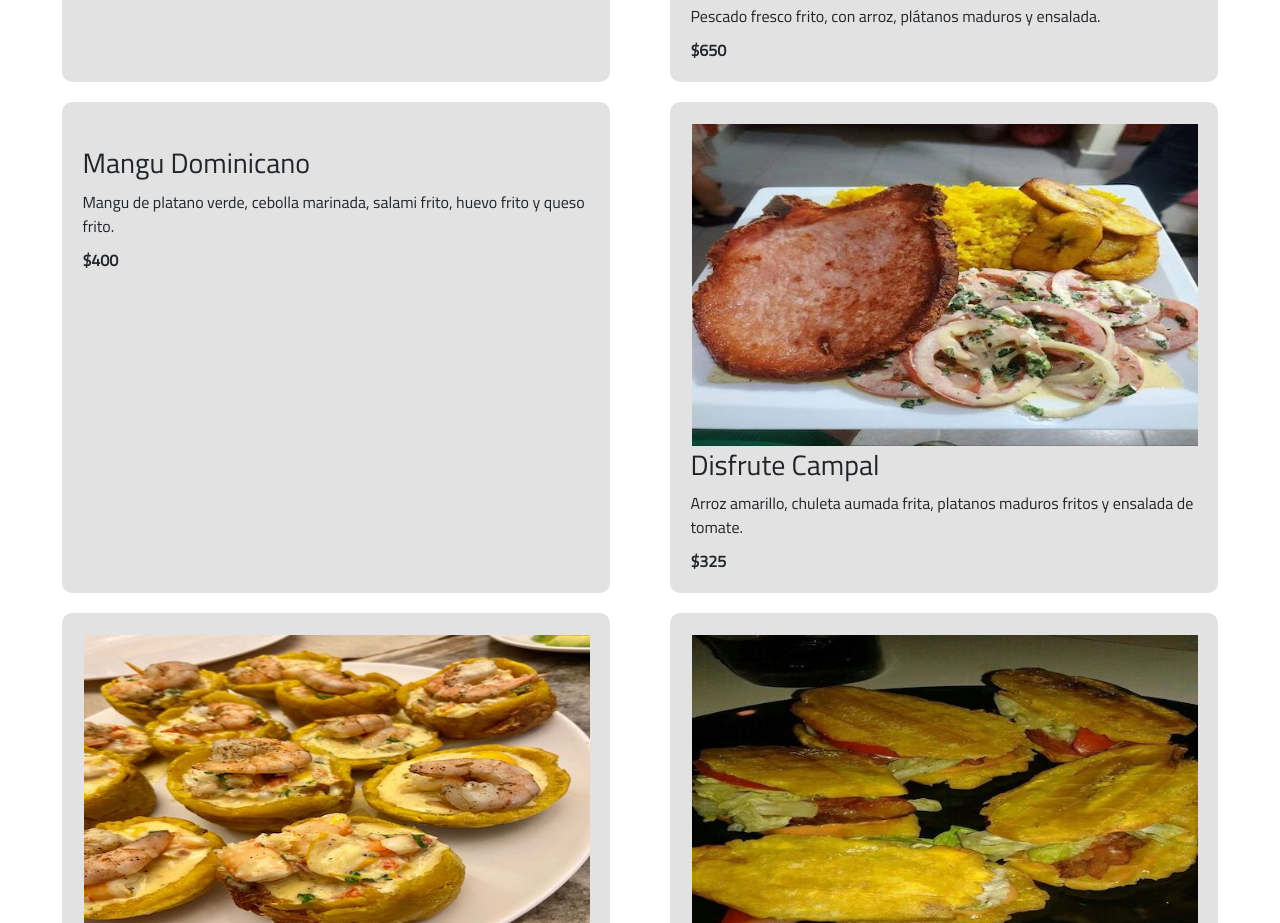
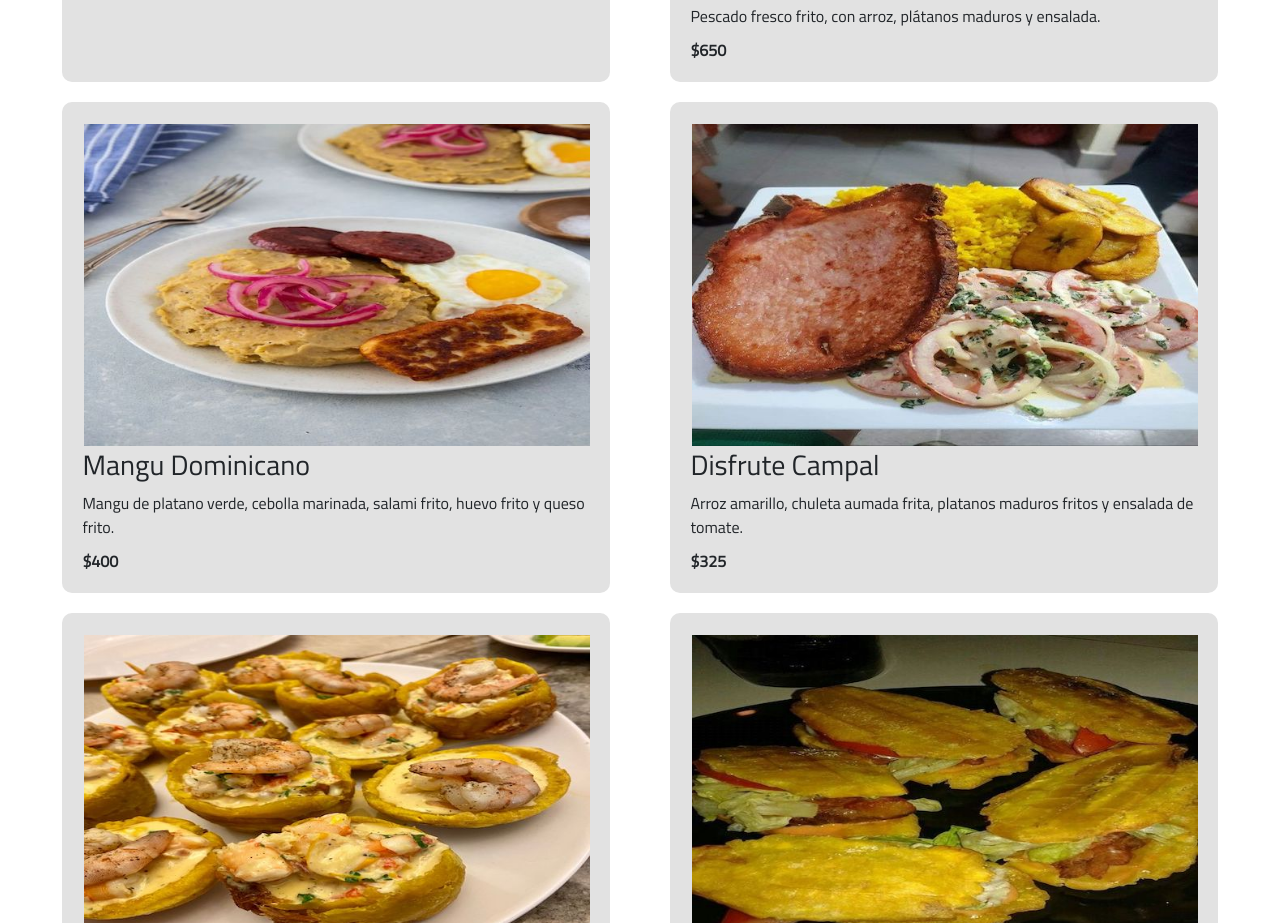
Before and after one commit to AlbertoMartinez22/AlbertoMartinez22.github.io, a plain HTML site: page index.html in a window 1280 px wide. Shown: the part 2320-3243 px from the top of the page. Drawn offline with nearby package versions, Linux system fonts and the light colour scheme.

Commit message:
Update index.html

```diff
--- a/index.html
+++ b/index.html
@@ -158,7 +158,7 @@
                         <span>$650</span>
                     </div>
                     <div class="menu-item">
-                      <img class="comida" src="Mangú (Dominican Mashed Plantains).jpeg" alt="">
+                      <img class="comida" src="Mangu (Dominican Mashed Plantains).jpeg" alt="">
                         <h3>Mangu Dominicano</h3>
                         <p>Mangu de platano verde, cebolla marinada, salami frito, huevo frito y queso frito.</p>
                         <span>$400</span>
```
